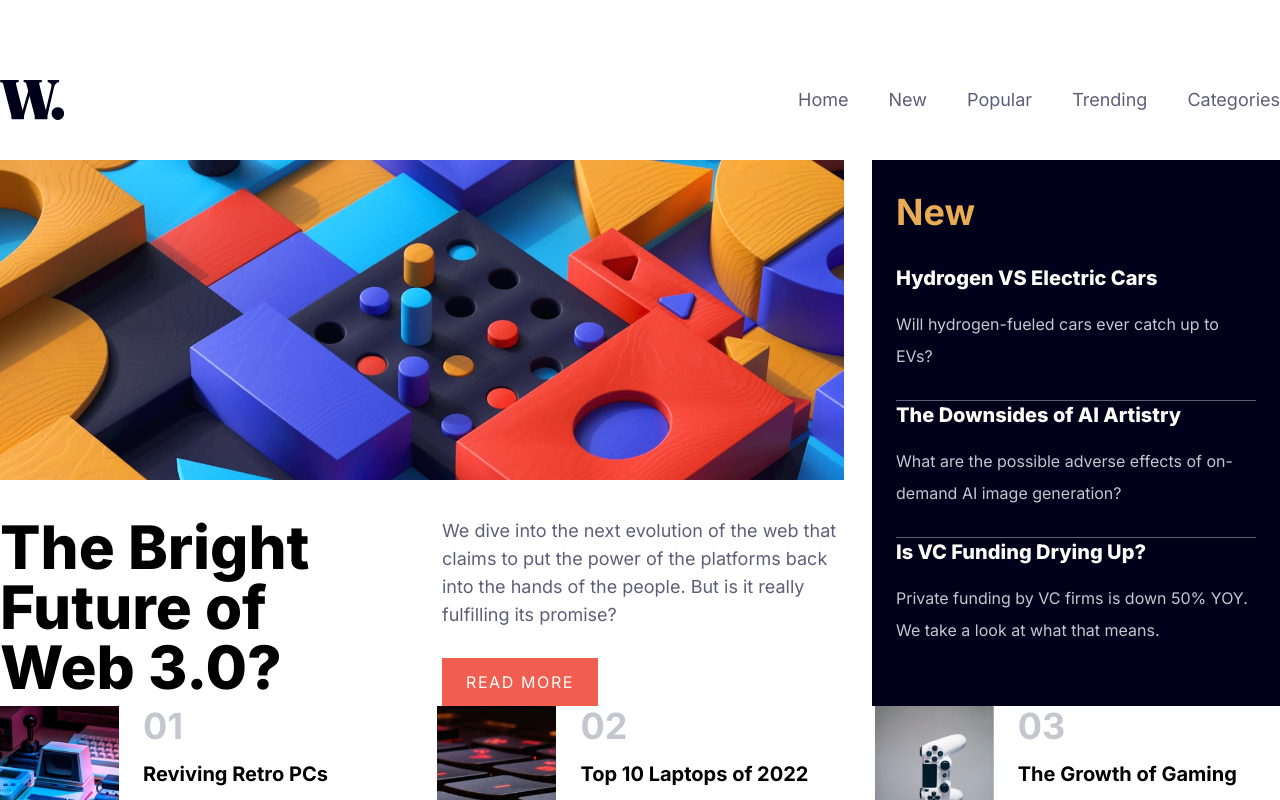
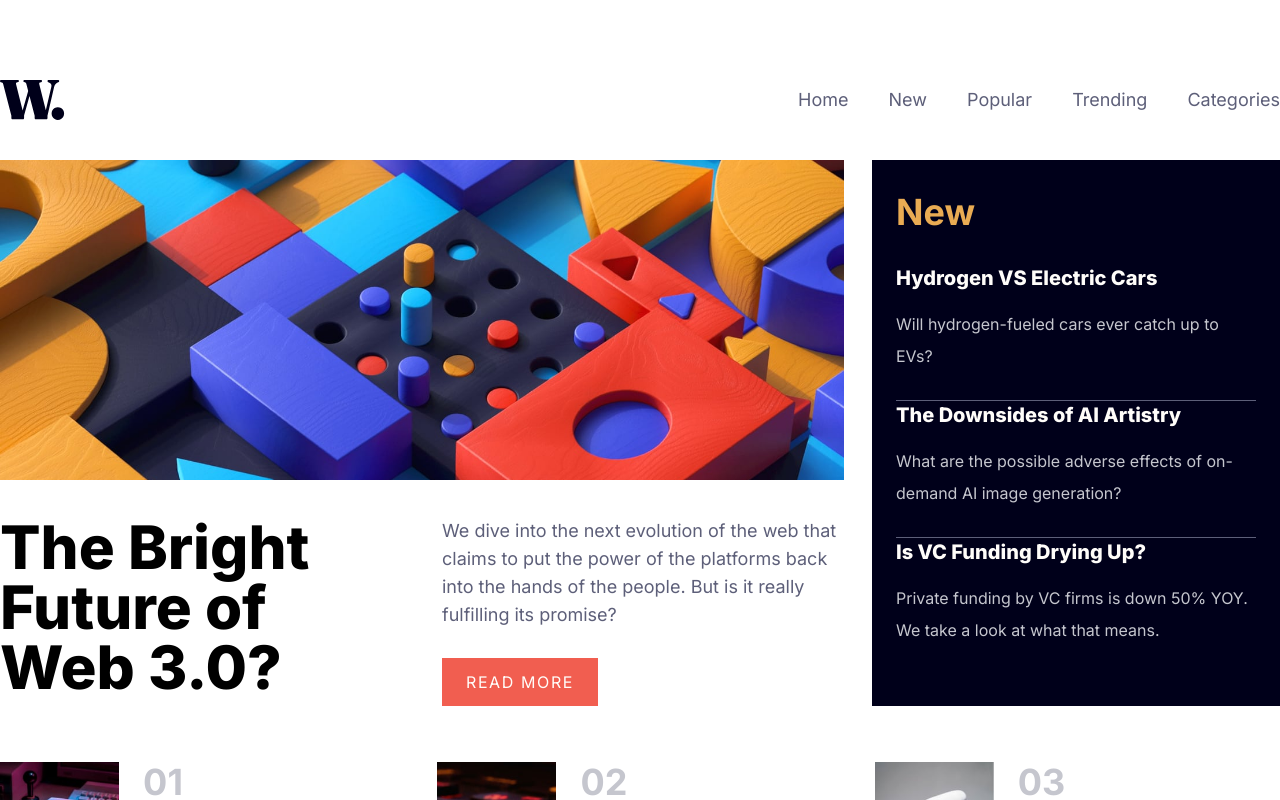
Before and after one commit to gracebir/news-homepage-fm, a React (Vite) app: page / in a window 1280 px wide. Shown: the top 800 px of the page. Built offline with nearby package versions, Linux system fonts and the light colour scheme.

Commit message:
adjustment

```diff
--- a/src/App.jsx
+++ b/src/App.jsx
@@ -6,7 +6,7 @@ function App() {
   return (
     <div className="min-h-screen font-inter w-full py-4 lg:py-10 px-6 lg:px-0">
       <Header/>
-      <div className="max-w-7xl mx-auto">
+      <div className="max-w-7xl mx-auto flex flex-col gap-10 lg:gap-14">
         <Hero/>
         <Spots/>
       </div>
```
